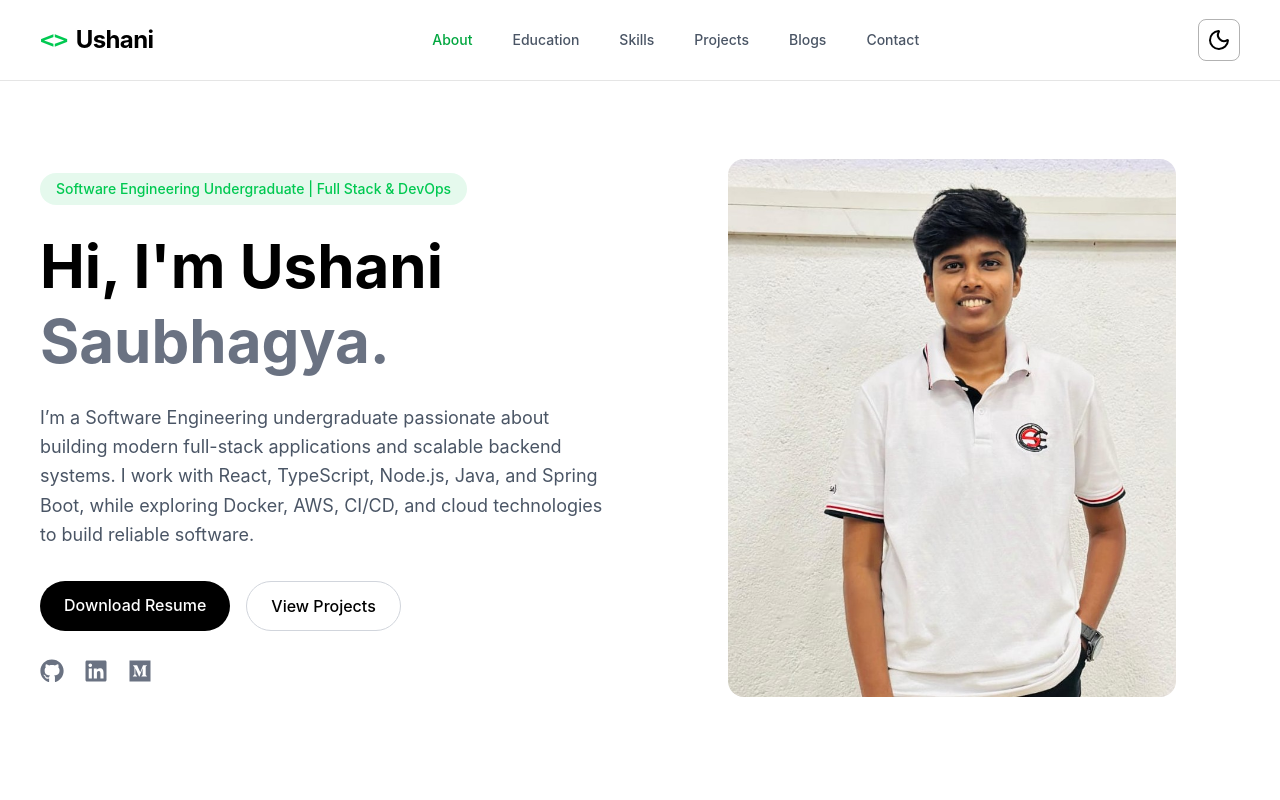
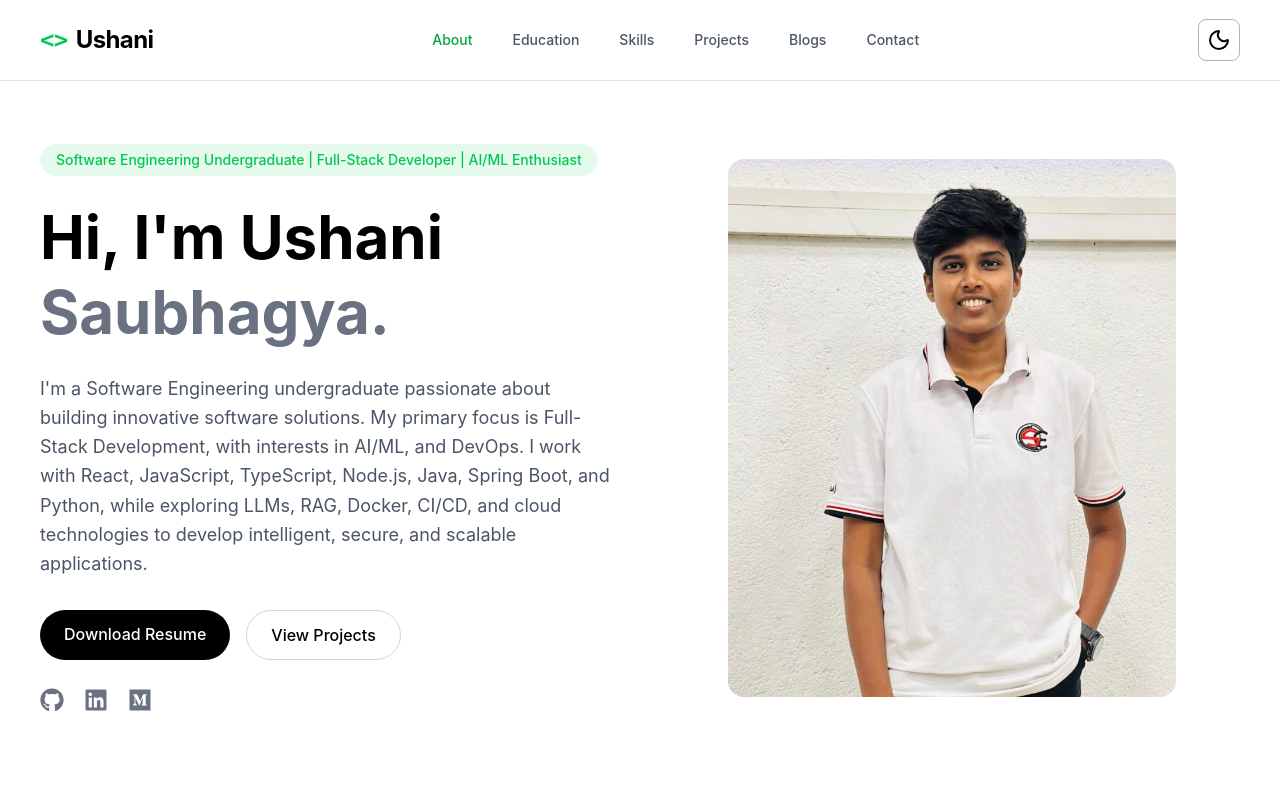
Before and after one commit to saubhagya02-bit/My-Portfolio, a React (Vite) app: page / in a window 1280 px wide. Shown: the top 800 px of the page. Built offline with nearby package versions, Linux system fonts and the light colour scheme.

Commit message:
feat: update portfolio hero section

```diff
--- a/src/components/sections/Hero.jsx
+++ b/src/components/sections/Hero.jsx
@@ -13,7 +13,8 @@ const Hero = () => {
         <div>
           <FadeIn>
             <span className="inline-block bg-green-500/10 text-green-500 px-4 py-1.5 rounded-full text-sm font-medium">
-              Software Engineering Undergraduate | Full Stack & DevOps
+              Software Engineering Undergraduate | Full-Stack Developer | AI/ML
+              Enthusiast
             </span>
           </FadeIn>
 
@@ -29,11 +30,13 @@ const Hero = () => {
 
           <FadeIn delay={400}>
             <p className="text-gray-600 dark:text-gray-400 mt-6 max-w-xl text-base md:text-lg leading-relaxed">
-              I’m a Software Engineering undergraduate passionate about building
-              modern full-stack applications and scalable backend systems.
-              I work with React, TypeScript, Node.js, Java, and Spring Boot,
-              while exploring Docker, AWS, CI/CD, and cloud technologies to
-              build reliable software.
+              I'm a Software Engineering undergraduate passionate about building
+              innovative software solutions. My primary focus is Full-Stack
+              Development, with interests in AI/ML, and DevOps. I work with
+              React, JavaScript, TypeScript, Node.js, Java, Spring Boot, and
+              Python, while exploring LLMs, RAG, Docker, CI/CD, and cloud
+              technologies to develop intelligent, secure, and scalable
+              applications.
             </p>
           </FadeIn>
 
```
